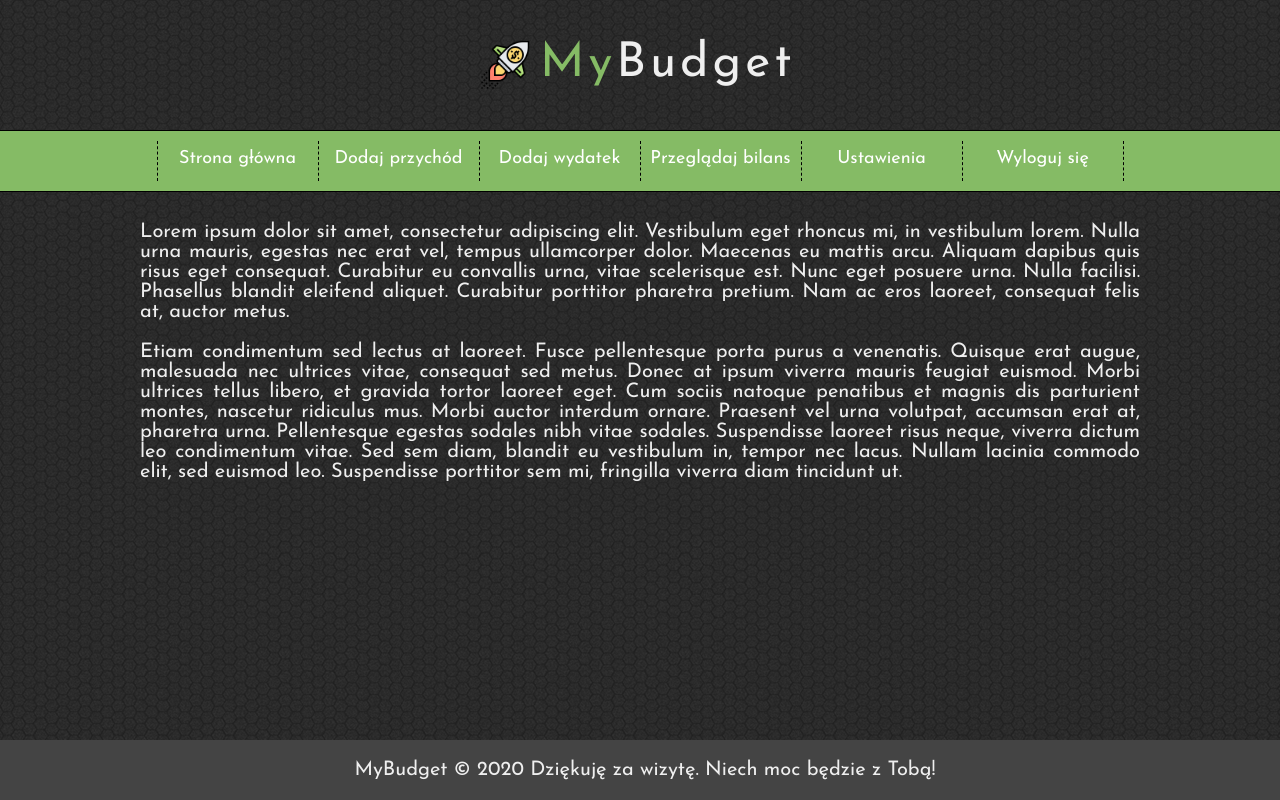
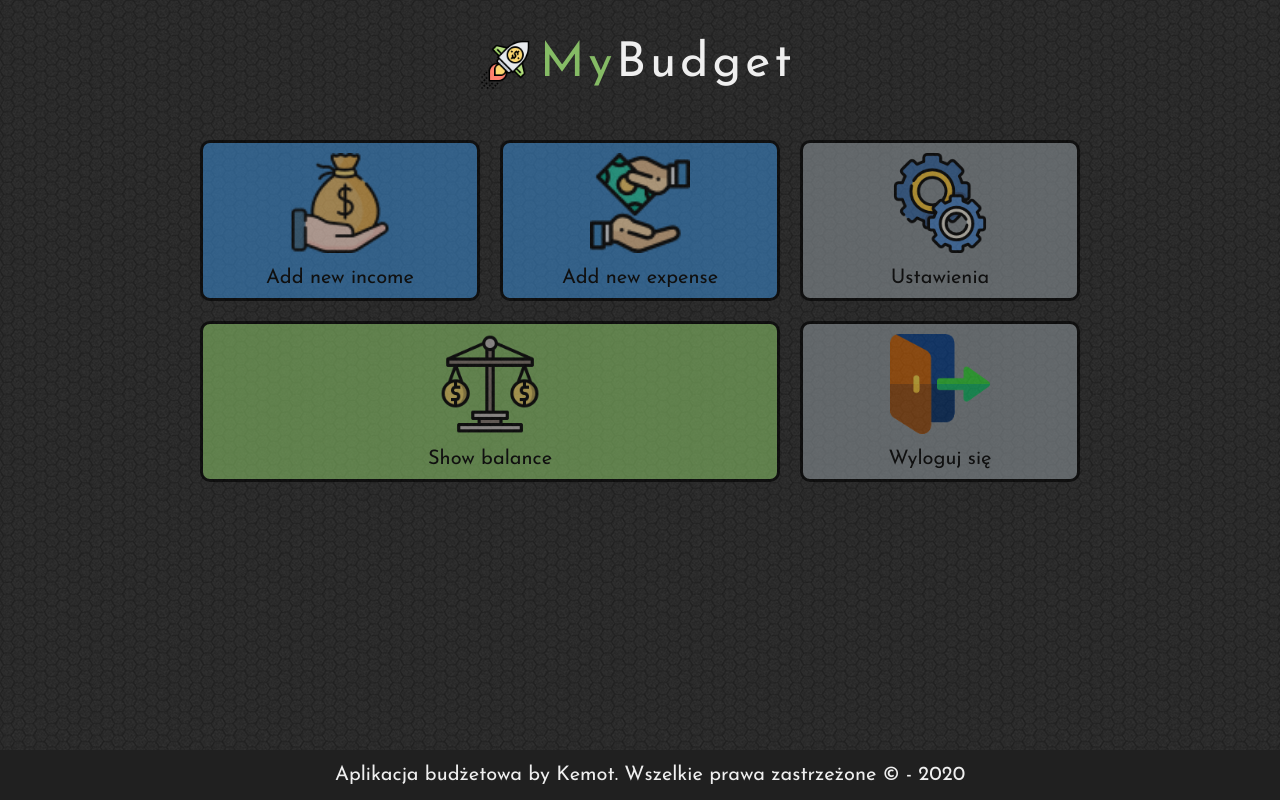
Before and after one commit to kemot-design/web-budget-app, a PHP site: page /mainmenu_tiles.html in a window 1280 px wide. Run offline with PHP 8.4, Linux system fonts and the light colour scheme.

Commit message:
Add main menu in tile style

```diff
--- a/logpage.html
+++ b/logpage.html
@@ -32,7 +32,7 @@
 
 	</div>
 
-	<div id="footer">
+	<div class="footer">
 		Aplikacja budżetowa by Kemot. Wszelkie prawa zastrzeżone &copy; - 2020
 	</div>
 
--- a/mainmenu.html
+++ b/mainmenu.html
@@ -66,7 +66,7 @@
 			</div>
 		</div>
 
-		<div id="footer">
+		<div class="footer">
 			MyBudget &copy; 2020 Dziękuję za wizytę. Niech moc będzie z Tobą!
 		</div>
 
--- a/mainmenu_tiles.html
+++ b/mainmenu_tiles.html
@@ -10,93 +10,89 @@
 	<meta name="keywords" content="budżet, przychody, wydatki, finanse domowe" />
 
 	<link rel="stylesheet" href="style.css" type="text/css" />
-	<link rel="stylesheet" href="fontello/css/fontello.css" type="text/css" />
 	<link href="https://fonts.googleapis.com/css2?family=Josefin+Sans:wght@400;700&display=swap" rel="stylesheet">
 
 </head>
 
+<!--
+Icons made by <a href="http://www.freepik.com/" title="Freepik">Freepik</a> from <a href="https://www.flaticon.com/" title="Flaticon"> www.flaticon.com</a>
+
+Icons made by <a href="https://www.flaticon.com/free-icon/balance_2072721" title="surang">surang</a> from <a href="https://www.flaticon.com/" title="Flaticon"> www.flaticon.com</a>
+
+Icons made by <a href="https://creativemarket.com/eucalyp" title="Eucalyp">Eucalyp</a> from <a href="https://www.flaticon.com/" title="Flaticon"> www.flaticon.com</a>
+-->
+
 <body>
+
 	<div class="wrapper">
+
 		<div class="header">
 			<div class="logo">
-				<!--Icons made by <a href="https://creativemarket.com/eucalyp" title="Eucalyp">Eucalyp</a> from <a href="https://www.flaticon.com/" title="Flaticon"> www.flaticon.com</a>-->
+
 				<img src="img/budget.png" style="float: left;" />
 				<span style="color: #85bb65;">My</span>Budget
 				<div style="clear: both;"></div>
+
 			</div>
 		</div>
 
-		<nav>
-			<div class="nav">
-				<ol>
-					<li><a href="#">Strona główna</a></li>
-					<li><a href="#">Dodaj przychód</a></li>
-					<li><a href="#">Dodaj wydatek</a></li>
-					<li><a href="#">Przeglądaj bilans</a></li>
-					<li><a href="#">Ustawienia</a></li>
-					<li><a href="#">Wyloguj się</a></li>
-				</ol>
-			</div>
-		</nav>
+		<main>
+			<div class="mainmenu">
+				<div class="west">
 
-
-			<div class="content">
-
-				<p>Lorem ipsum dolor sit amet, consectetur adipiscing elit. Vestibulum eget rhoncus mi, in vestibulum lorem. Nulla urna mauris, egestas nec erat vel, tempus ullamcorper dolor. Maecenas eu mattis arcu. Aliquam dapibus quis risus eget consequat. Curabitur eu convallis urna, vitae scelerisque est. Nunc eget posuere urna. Nulla facilisi. Phasellus blandit eleifend aliquet. Curabitur porttitor pharetra pretium. Nam ac eros laoreet, consequat felis at, auctor metus.</p>
-
-				<p>Etiam condimentum sed lectus at laoreet. Fusce pellentesque porta purus a venenatis. Quisque erat augue, malesuada nec ultrices vitae, consequat sed metus. Donec at ipsum viverra mauris feugiat euismod. Morbi ultrices tellus libero, et gravida tortor laoreet eget. Cum sociis natoque penatibus et magnis dis parturient montes, nascetur ridiculus mus. Morbi auctor interdum ornare. Praesent vel urna volutpat, accumsan erat at, pharetra urna. Pellentesque egestas sodales nibh vitae sodales. Suspendisse laoreet risus neque, viverra dictum leo condimentum vitae. Sed sem diam, blandit eu vestibulum in, tempor nec lacus. Nullam lacinia commodo elit, sed euismod leo. Suspendisse porttitor sem mi, fringilla viverra diam tincidunt ut.</p>
-
+					<div class="smalltile">
+						<a href="#">
+							<img src="img/income.png"><br/>
+							Add new income
+						</a>
 					</div>
 
-		<div class="socialbar">
-			<div class="socialtiles">
-				<div class="fb">
-					<a href="https://www.facebook.com/" target="_blank"><i class="icon-facebook-squared"></i></a>
-				</div>
-				<div class="yt">
-					<i class="icon-youtube"></i>
-				</div>
-				<div class="tw">
-					<i class="icon-twitter"></i>
-				</div>
-				<div class="gplus">
-					<i class="icon-gplus"></i>
-				</div>
-				<div style="clear: both;"></div>
-			</div>
+					<div class="smalltile">
+						<a href="#">
+							<img src="img/expense.png"><br/>
+							Add new expense
+						</a>
 					</div>
 
-		<div id="footer">
-			MyBudget &copy; 2020 Dziękuję za wizytę. Niech moc będzie z Tobą!
+					<div style="clear: both"></div>
+
+					<div class="bigtile">
+						<a href="#">
+							<img src="img/balance.png"><br/>
+							Show balance
+						</a>
 					</div>
 
 				</div>
 
-	<script src="jquery-1.11.3.min.js"></script>
+				<div class="east">
 
-	<script>
+					<div class="smalltile">
+						<a href="#">
+							<img src="img/gear.png"><br/>
+							Ustawienia
+						</a>
+					</div>
 
-	$(document).ready(function() {
-	var NavY = $('.nav').offset().top;
+					<div class="smalltile">
+						<a href="#">
+							<img src="img/exit.png"><br/>
+							Wyloguj się
+						</a>
+					</div>
 
-	var stickyNav = function(){
-	var ScrollY = $(window).scrollTop();
+				</div>
+				<div style="clear: both"></div>
+			</div>
+		</main>
 
-	if (ScrollY > NavY) {
-		$('.nav').addClass('sticky');
-	} else {
-		$('.nav').removeClass('sticky');
-	}
-	};
+	</div>
 
-	stickyNav();
-
-	$(window).scroll(function() {
-		stickyNav();
-	});
-	});
-
-	</script>
+	<footer>
+		<div class="footer">
+			Aplikacja budżetowa by Kemot. Wszelkie prawa zastrzeżone &copy; - 2020
+		</div>
+	</footer>
 
 </body>
 </html>
--- a/registration.html
+++ b/registration.html
@@ -33,7 +33,7 @@
 
 	</div>
 
-	<div id="footer">
+	<div class="footer">
 				Aplikacja budżetowa by Kemot. Wszelkie prawa zastrzeżone &copy; - 2020
 	</div>
 
--- a/style.css
+++ b/style.css
@@ -101,12 +101,12 @@
 	box-shadow: 0px 0px 15px 5px rgba(159,185,194,0.9);
 }
 
-#footer
+.footer
 {
 	background-color: #444444;
 	color: #efefef;
-	height: 50px;
-	line-height: 50px;
+	height: 30px;
+	line-height: 30px;
 	text-align: center;
 	font-size: 20px;
 	padding: 5px;
@@ -115,8 +115,6 @@
 	bottom: 0;
 	width: 100%;
 }
-
-
 
 
 
@@ -172,7 +170,7 @@
 {
 	background-color: #202020;
 	text-align: center;
-	padding: 30px;
+	padding: 10px;
 }
 
 ol
@@ -225,3 +223,102 @@
 	top: 0;
 	z-index: 100;
 }
+
+.mainmenu{
+	text-align: justify;
+	width: 900px;
+	margin-left: auto;
+	margin-right: auto;
+	text-align: center;
+
+}
+
+.mainmenu a
+{
+	text-decoration: none;
+	color: black;
+	display: block;
+}
+
+
+.smalltile a
+{
+	height: 155px;
+	width: 274px;
+}
+
+.bigtile a
+{
+	height: 155px;
+	width: 574px;
+}
+
+.mainmenu img
+{
+	width: 100px;
+	height: 100px;
+	margin: 10px;
+}
+
+.west
+{
+	width: 600px;
+	height: 350px;
+	float: left;
+}
+
+.smalltile
+{
+	float: left;
+	background-color: #3a85c7;
+	color: black;
+	opacity: 0.6;
+	height: 155px;
+	width: 274px;
+	margin: 10px;
+	border-radius: 10px;
+	border: 3px solid black;
+}
+
+.smalltile:hover
+{
+	opacity: 1;
+	font-weight: 700;
+	-webkit-box-shadow: 3px 3px 30px 3px rgba(159,185,194,0.9);
+	-moz-box-shadow: 3px 3px 30px 3px rgba(159,185,194,0.9);
+	box-shadow: 3px 3px 30px 3px rgba(159,185,194,0.9);
+}
+
+
+.bigtile
+{
+	background-color: #85bb65;
+	color: black;
+	opacity: 0.6;
+	height: 155px;
+	margin: 10px;
+	border-radius: 10px;
+	border: 3px solid black;
+}
+
+.bigtile:hover
+{
+	opacity: 1;
+	font-weight: 700;
+	-webkit-box-shadow: 3px 3px 30px 3px rgba(159,185,194,0.9);
+	-moz-box-shadow: 3px 3px 30px 3px rgba(159,185,194,0.9);
+	box-shadow: 3px 3px 30px 3px rgba(159,185,194,0.9);
+}
+
+.east
+{
+	width: 300px;
+	height: 350px;
+	float: left;
+
+}
+
+.east .smalltile
+{
+	background-color: #899196;
+}
```
Also changed, not shown: img/exit.png (added). Lines whose indentation alone changed are shown as unchanged.
